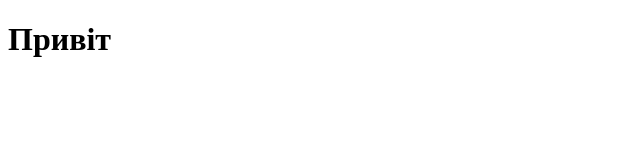
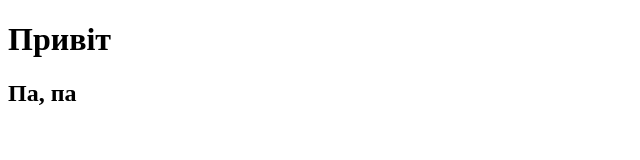
Before and after one commit to OPshenichnyi/Tutorial, a plain HTML site: page index.html in a window 1280 px wide. Shown: the full height of the page, 0-640 px from the left. Drawn offline with Linux system fonts and the light colour scheme.

Commit message:
Update index.html
Добавив Па па

```diff
--- a/index.html
+++ b/index.html
@@ -10,6 +10,7 @@
 
 <body>
     <h1>Привіт</h1>
+    <h2>Па, па</h2>
 </body>
 
 </html>
```
